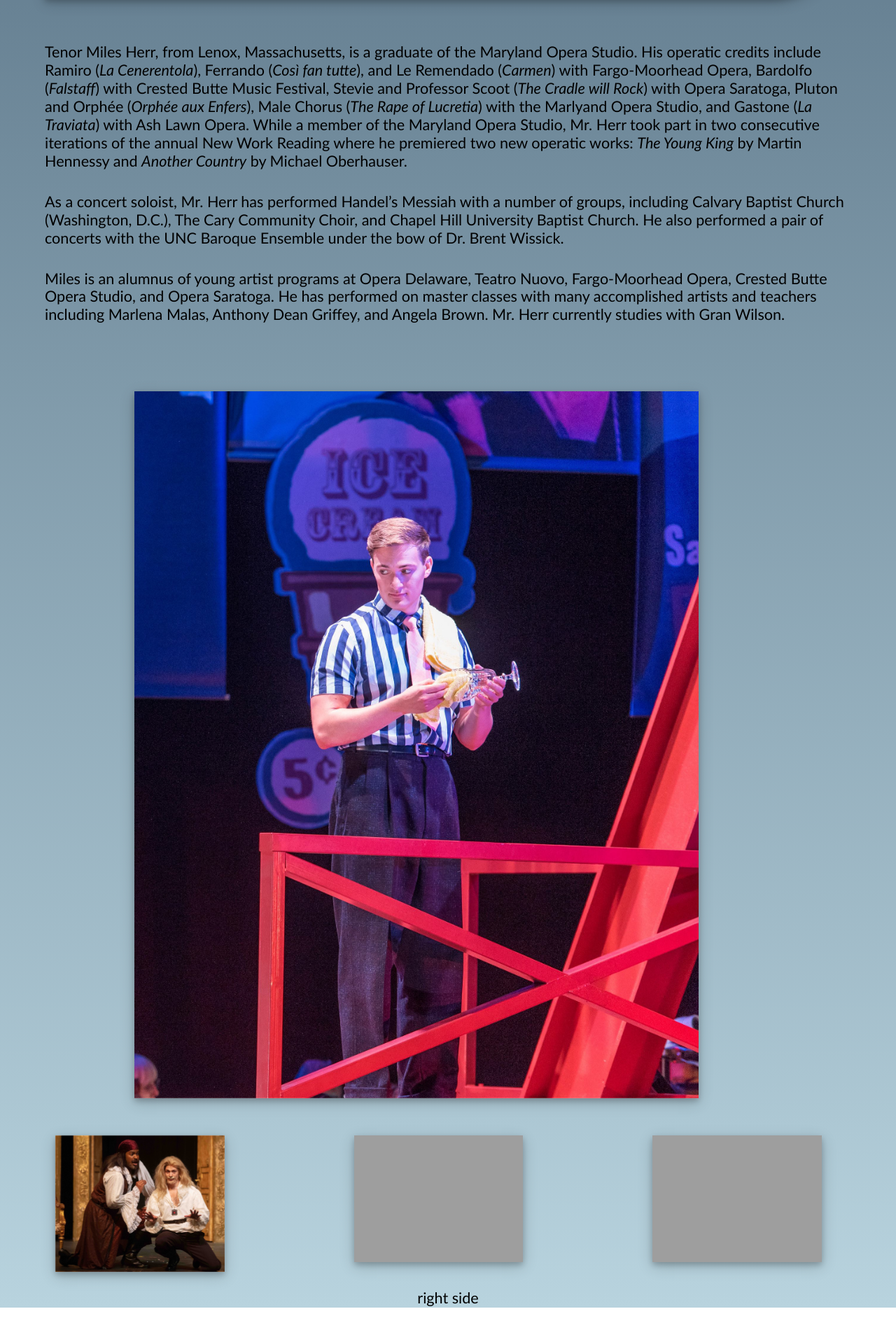
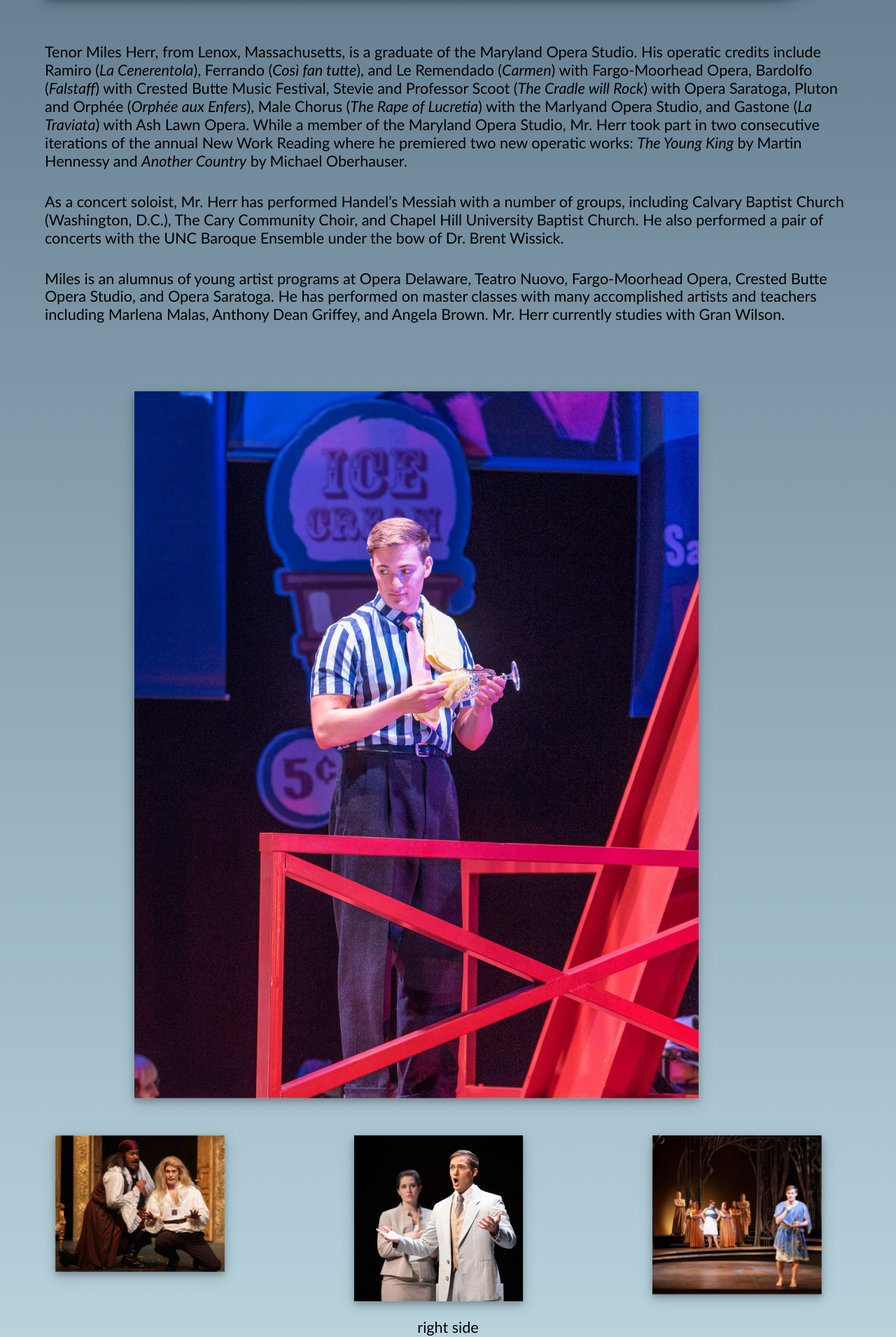
Before and after one commit to leemlb06pmi/leemlb06pmi.github.io, a Jekyll site: the page built from index.html, in a window 1280 px wide. Shown: the part 2139-4049 px from the top of the page at 70% size. Built offline with Jekyll 4.4.1, drawn with Linux system fonts in a browser that asks for light colours; before the commit the page ends 4007 px from its top, so only the background shows below that.

Commit message:
Update index.html

```diff
--- a/index.html
+++ b/index.html
@@ -90,7 +90,7 @@ title: Miles Herr, Tenor
 						<div style="margin: 5%;">
 							<div class="picContainActive">
 								<div class="shadowBox">
-									<img class="imageFadeWText" src="https://leemlb06pmi.github.io/photos/Lucretia_1_GeoffSheill.jpeg" alt="Lucretia">
+									<img class="imageFadeWText" src="https://leemlb06pmi.github.io/photos/Lucretia_1_GeoffSheil.jpeg" alt="Lucretia">
 									<div class="textTrans">
 										<p>Male Chorus in Britten's <em>The Rape of Lucretia</em><br>Maryland Opera Studio 2016, photo by Geoff Sheil</p>
 									</div>
@@ -102,7 +102,7 @@ title: Miles Herr, Tenor
 						<div style="margin: 5%;">
 							<div class="picContainActive">
 								<div class="shadowBox">
-									<img class="imageFadeWText" src="https://leemlb06pmi.github.io/photos/Orpheus_5_GeoffSheill.jpeg" alt="Orphee">
+									<img class="imageFadeWText" src="https://leemlb06pmi.github.io/photos/Orpheus_5_GeoffSheil.jpeg" alt="Orphee">
 									<div class="textTrans">
 										<p>Orph&#233e in Offenbach's <em>Orph&#233e aux enfers </em><br>Maryland Opera Studio 2017, photo by Geoff Sheil</p>
 									</div>
```
